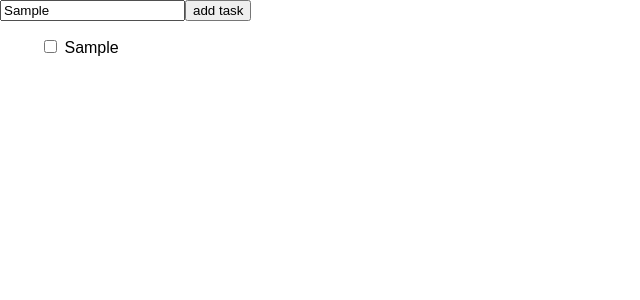
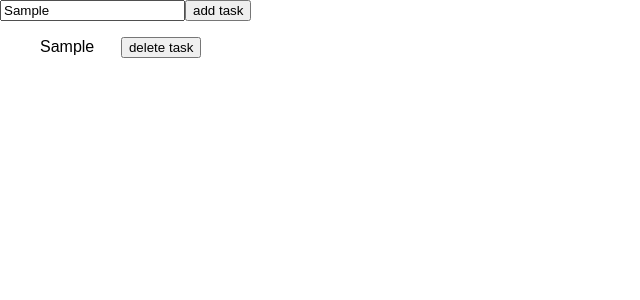
Before and after one commit to SwathiKanduri/practiceexamples, a React (Create React App) app: page / in a window 1280 px wide. Both pictures are taken after typing "Sample" into the empty fields and a click on the button "add task". Shown: the top 300 px of the page, without its empty margins (0-640 px from the left). Built offline with nearby package versions, Linux system fonts and the light colour scheme.

Commit message:
adding changes

```diff
--- a/src/actions/actionsTodo.js
+++ b/src/actions/actionsTodo.js
@@ -11,3 +11,10 @@ export function updateField(newText){
         payload:newText
     }
 }
+
+export function deleteTask(taskId) {
+    return{
+        type:'DELETETASK',
+        payload:taskId
+    };
+}
--- a/src/containers/TodoLogic.js
+++ b/src/containers/TodoLogic.js
@@ -1,6 +1,6 @@
 import React from 'react';
 
-import {addTask,updateField} from '../actions/actionsTodo'
+import {addTask,updateField,deleteTask} from '../actions/actionsTodo'
 import TodoShow from '../components/TodoShow'
 import {connect} from 'react-redux'
 import storeTodo from '../storeTodo'
@@ -11,7 +11,8 @@ class TodoLogic extends React.Component{
     render(){
         const displayList = this.props.list.map((array,index) =>
             <ul style={{listStyle:'none'}} > <li >
-            <input key={index} type="checkbox"  /> {array}
+             {array} &nbsp; &nbsp; &nbsp;
+             <button onClick={()=> this.props.deleteTask(this.props.taskId)} > delete task </button>
             </li> </ul>
             );
 
@@ -22,6 +23,7 @@ class TodoLogic extends React.Component{
                     text={this.props.text}
                     addtask={this.props.addTask}
                     listvalue={displayList}
+                    taskId={this.props.taskId}
                 />
             </div>
         );
@@ -32,8 +34,8 @@ class TodoLogic extends React.Component{
 const mapStateToProps = (state) => {
     return {
         text:state.textField,
-        list:state.list
-
+        list:state.list,
+        taskId:state.taskId
     };
   };
 
@@ -46,6 +48,10 @@ const mapStateToProps = (state) => {
               dispatch(addTask(text));
         },
 
+        deleteTask: (taskId) => {
+            dispatch(deleteTask(taskId));
+      },
+
   });
 
 
--- a/src/reducers/reducerTodo.js
+++ b/src/reducers/reducerTodo.js
@@ -1,6 +1,7 @@
 const initialState = {
     textField:'',
-    list: []
+    list: [],
+    taskId:''
   }
 
 const ReducerTodo=(state=initialState,action)=>{
@@ -16,7 +17,14 @@ const ReducerTodo=(state=initialState,action)=>{
             return  {
                 textField:'',
             list:[...state.list,action.payload]
-            }
+            };
+         case 'DELETETASK':
+             return  {
+           list:[state.list.slice(action.payload-1),
+            state.list.slice(action.payload+1)]
+             };
+
+
 
         default: return state;
     }
```
Also changed, not shown: src/components/TodoShow.js (line endings or trailing spaces).
